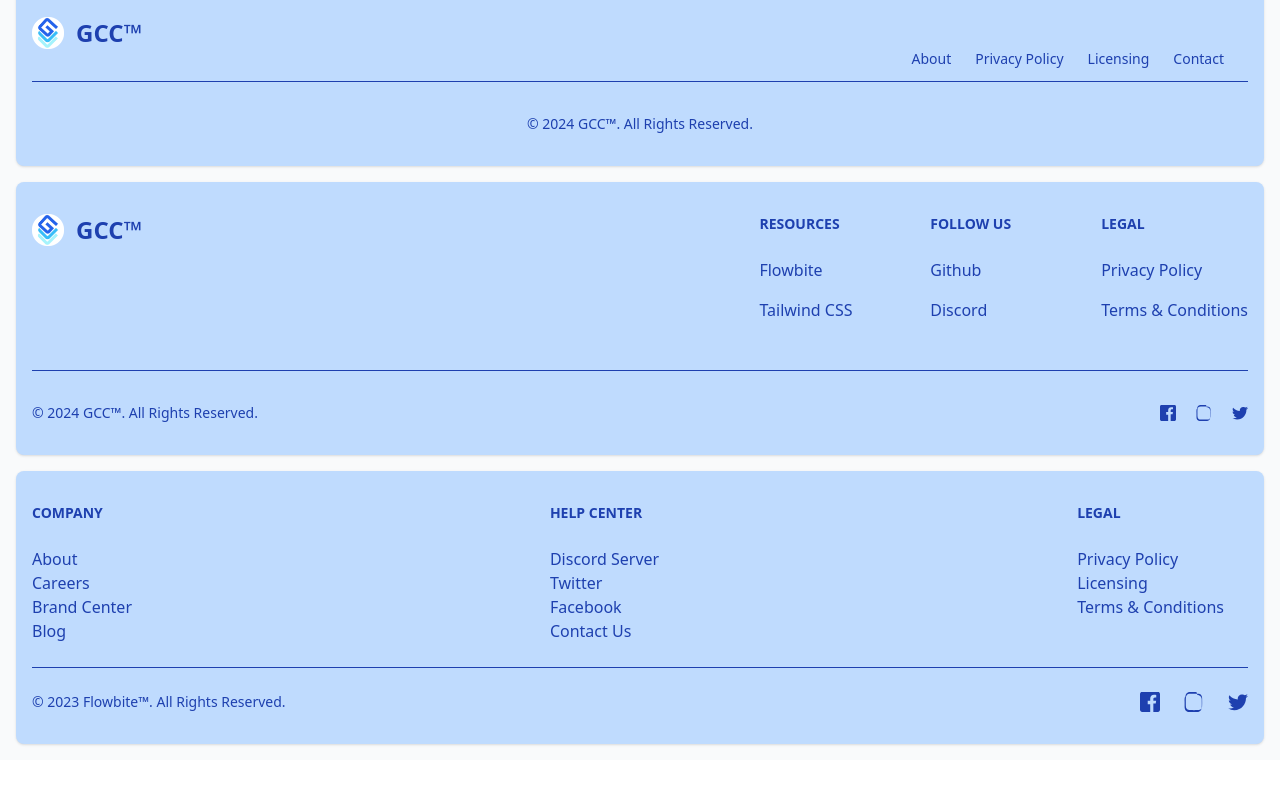
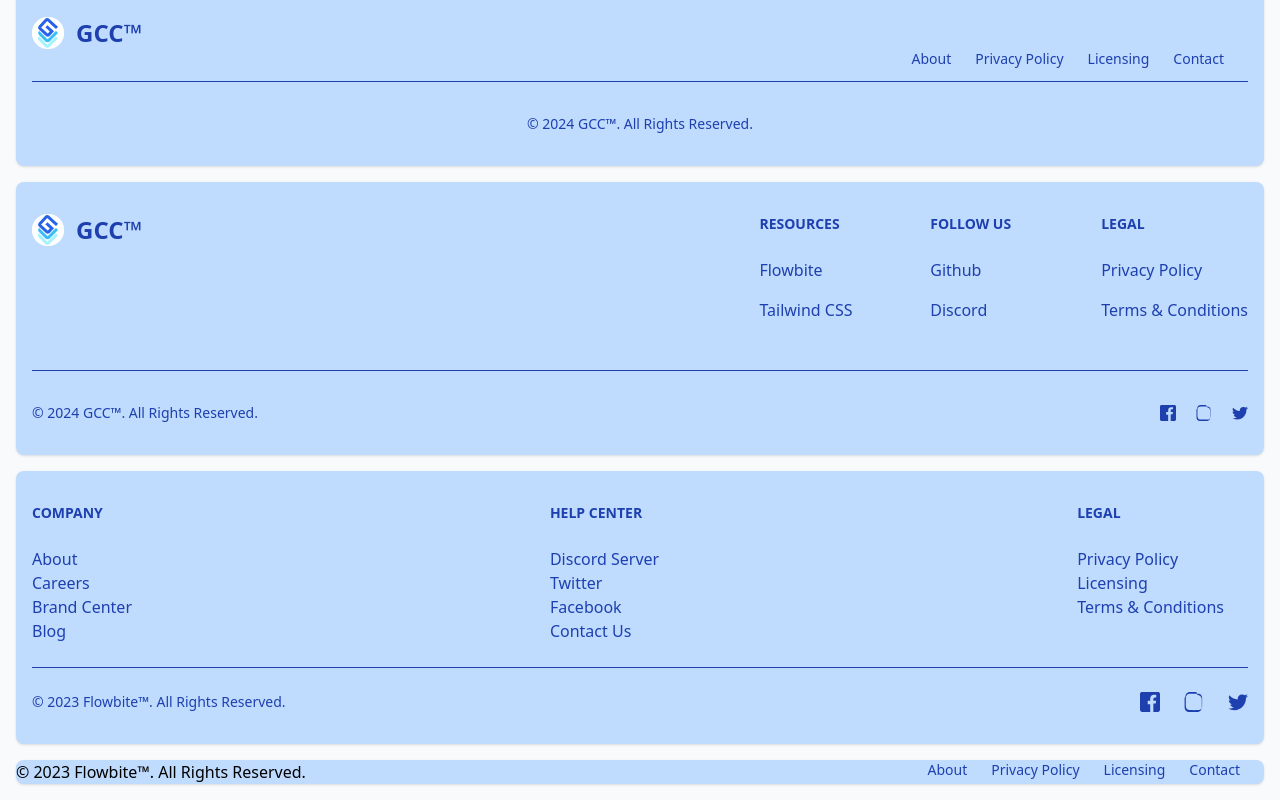
Before and after one commit to AlejandroP1028/Group-GCC_Vue-Component-Library, a Vue app: page / in a window 1280 px wide. Shown: the part 171-971 px from the top of the page. Before the commit the page ends 931 px from the top, so only its background shows below. Built offline with nearby package versions, Linux system fonts and the light colour scheme.

Commit message:
modified:   src/components/FooterComponent.vue

```diff
--- a/src/components/FooterComponent.vue
+++ b/src/components/FooterComponent.vue
@@ -95,7 +95,7 @@
             <h2 :class="sectionTitleClasses">{{ section.title }}</h2>
             <ul :class="sitemapUlClasses">
               <li v-for="(item, index) in section.items" :key="index" :class="liClasses">
-                <a href="#" :class="linkClasses">{{ item }}</a>
+                <a href="#" :class="hoverClasses">{{ item }}</a>
               </li>
             </ul>
           </div>
@@ -115,6 +115,15 @@
         </div>
       </div>
     </footer>
+
+    <footer :class="footerClasses">
+    <span :class="spanClass">© 2023 <a href="https://flowbite.com/" class="hover:underline">Flowbite™</a>. All Rights Reserved.</span>
+        <ul :class="ulClasses">
+          <li v-for="(item, index) in footerLinks" :key="index" :class="liClasses">
+            <a :href="item.url" :class="hoverClasses">{{ item.label }}</a>
+          </li>
+        </ul>
+  </footer>
   </div>
 </template>
 
```
